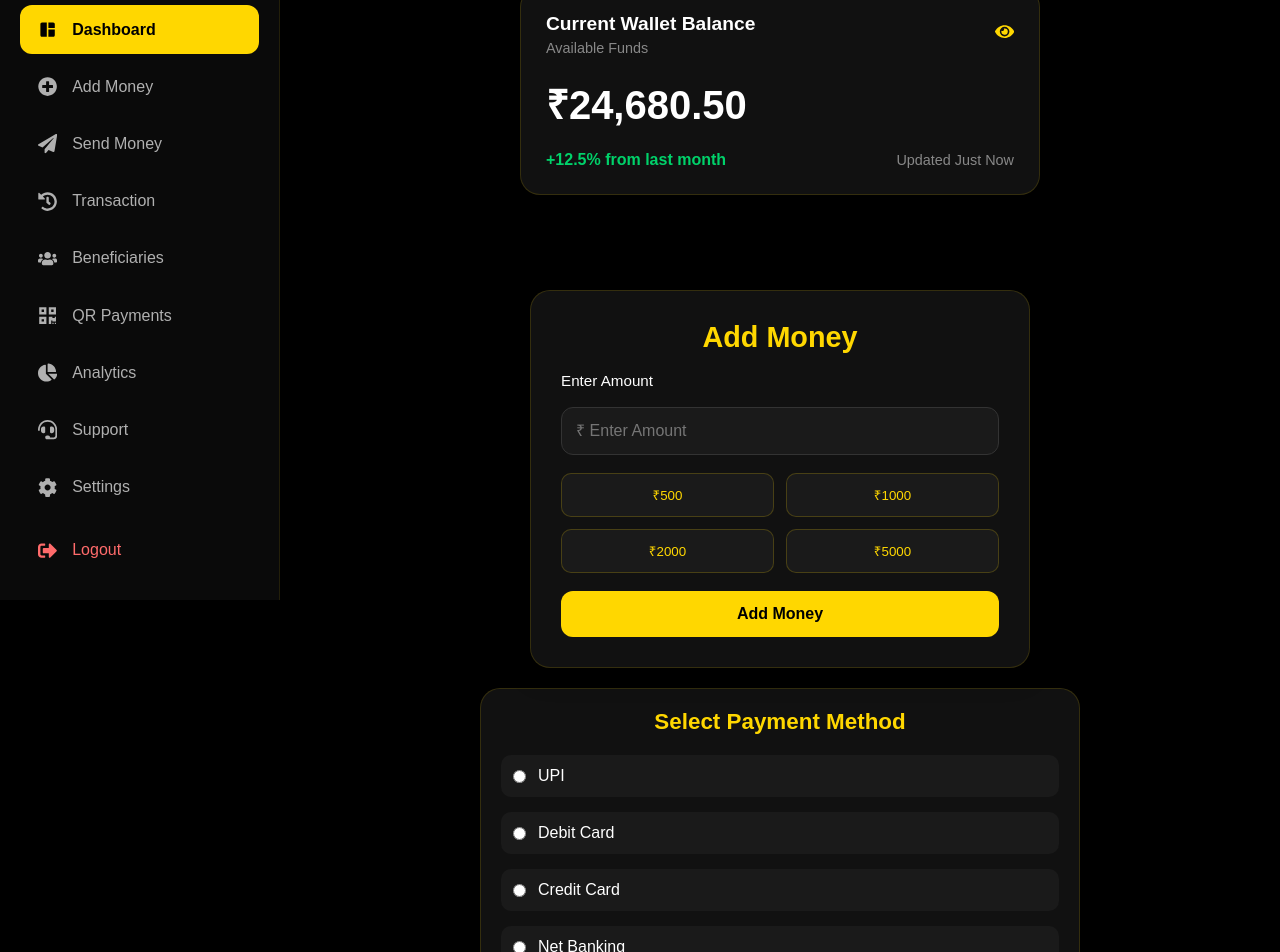
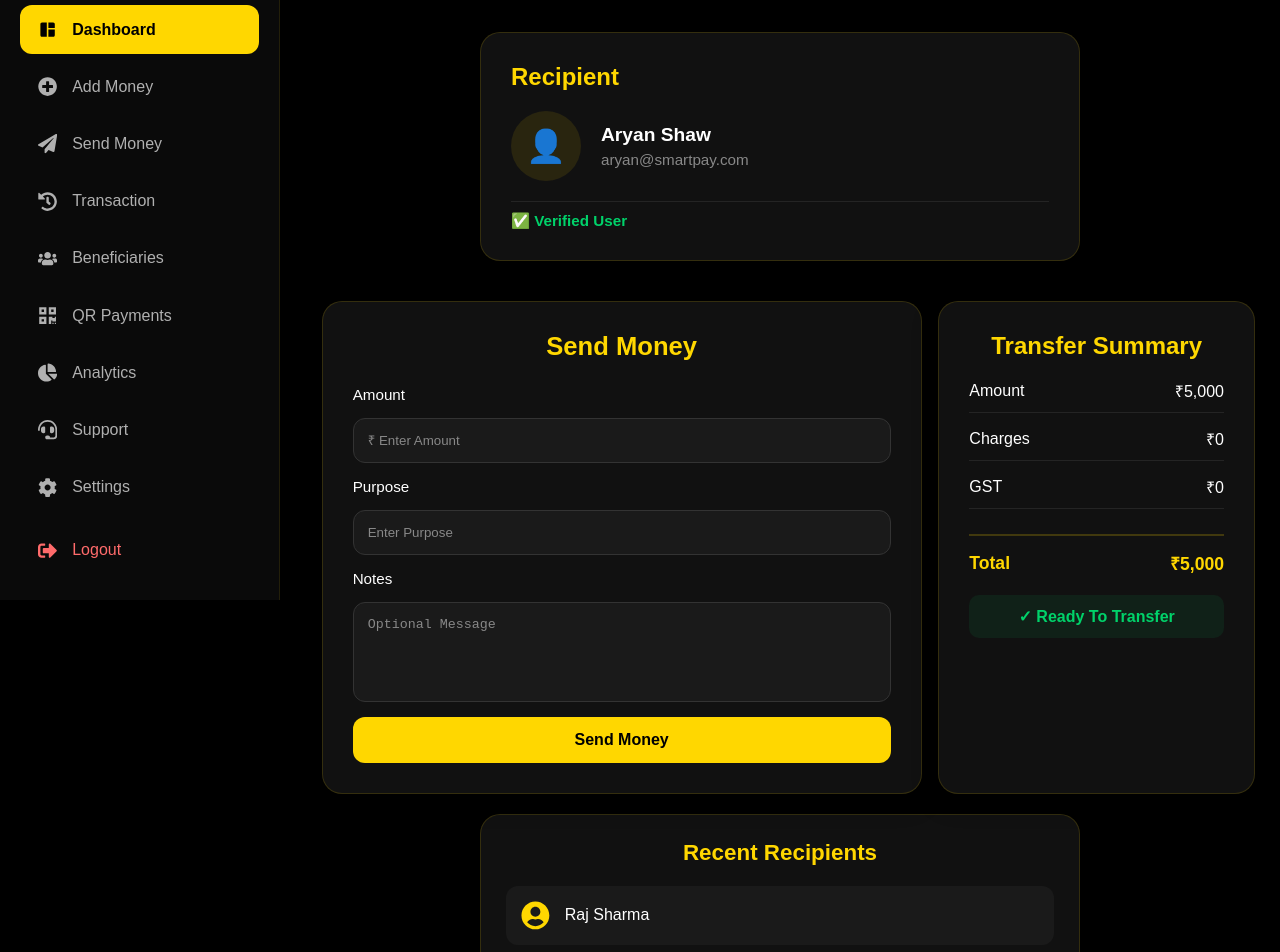
Before and after one commit to AryanShaw26/SmartPay, a React app in the folder frontend/: page / in a window 1280 px wide. Shown: the part 200-1152 px from the top of the page. Built offline with nearby package versions, Linux system fonts and the light colour scheme; the HTML template or start-up script is replaced by a standard one.

Commit message:
Send Money page created along with its required components like RecentRecipients, RecipientCard,SendMoneyForm and TransferSummary

```diff
--- a/frontend/src/App.jsx
+++ b/frontend/src/App.jsx
@@ -1,10 +1,11 @@
 // import AppRoutes from "./routes/AppRoutes";
 
 import AddMoney from "./pages/AddMoney/AddMoney";
+import SendMoney from "./pages/SendMoney/SendMoney";
 
 function App() {
   // return <AppRoutes />;
-  return <AddMoney></AddMoney>
+  return <SendMoney></SendMoney>
 }
 
 export default App;
--- /dev/null
+++ b/frontend/src/components/SendMoney/RecentRecipients/RecentRecipients.css
@@ -0,0 +1,79 @@
+.recent-recipients {
+    background: #111;
+
+    border: 1px solid rgba(255, 215, 0, 0.15);
+
+    border-radius: 20px;
+
+    padding: 25px;
+
+    width: 100%;
+
+    max-width: 600px;
+
+    margin: 20px auto;
+
+    box-shadow: 0 8px 25px rgba(0, 0, 0, 0.4);
+}
+
+/* Header */
+
+.recipients-header {
+    margin-bottom: 20px;
+}
+
+.recipients-header h2 {
+    color: #FFD700;
+
+    text-align: center;
+
+    font-size: 1.4rem;
+}
+
+/* List */
+
+.recipients-list {
+    display: flex;
+
+    flex-direction: column;
+
+    gap: 15px;
+}
+
+/* Recipient Item */
+
+.recipient-item {
+    display: flex;
+
+    align-items: center;
+
+    gap: 15px;
+
+    background: #1a1a1a;
+
+    padding: 15px;
+
+    border-radius: 12px;
+
+    color: white;
+
+    cursor: pointer;
+
+    transition: 0.3s;
+}
+
+.recipient-item:hover {
+    background: rgba(255, 215, 0, 0.08);
+}
+
+.recipient-item svg {
+    color: #FFD700;
+
+    font-size: 1.8rem;
+}
+
+.recipient-item span {
+    font-size: 1rem;
+
+    font-weight: 500;
+}
--- /dev/null
+++ b/frontend/src/components/SendMoney/RecentRecipients/RecentRecipients.jsx
@@ -0,0 +1,40 @@
+import "./RecentRecipients.css";
+import { FaUserCircle } from "react-icons/fa";
+
+function RecentRecipients() {
+  return (
+    <div className="recent-recipients">
+
+      <div className="recipients-header">
+        <h2>Recent Recipients</h2>
+      </div>
+
+      <div className="recipients-list">
+
+        <div className="recipient-item">
+          <FaUserCircle />
+          <span>Raj Sharma</span>
+        </div>
+
+        <div className="recipient-item">
+          <FaUserCircle />
+          <span>Aman Gupta</span>
+        </div>
+
+        <div className="recipient-item">
+          <FaUserCircle />
+          <span>Priya Singh</span>
+        </div>
+
+        <div className="recipient-item">
+          <FaUserCircle />
+          <span>Rohit Das</span>
+        </div>
+
+      </div>
+
+    </div>
+  );
+}
+
+export default RecentRecipients;
--- /dev/null
+++ b/frontend/src/components/SendMoney/RecipientCard/RecipientCard.css
@@ -0,0 +1,95 @@
+.recipient-card {
+    background: #111;
+
+    border: 1px solid rgba(255, 215, 0, 0.15);
+
+    padding: 30px;
+
+    border-radius: 20px;
+
+    box-shadow: 0 8px 25px rgba(0, 0, 0, 0.4);
+
+    width: 100%;
+
+    max-width: 600px;
+
+    margin: 20px auto;
+}
+
+/* Header */
+
+.recipient-header {
+    margin-bottom: 20px;
+}
+
+.recipient-header h2 {
+    color: #FFD700;
+
+    font-size: 1.5rem;
+
+    font-weight: 600;
+}
+
+/* User Info Section */
+
+.recipient-info {
+    display: flex;
+
+    align-items: center;
+
+    gap: 20px;
+
+    margin-bottom: 20px;
+}
+
+/* Avatar */
+
+.recipient-avatar {
+    width: 70px;
+
+    height: 70px;
+
+    border-radius: 50%;
+
+    background: rgba(255, 215, 0, 0.1);
+
+    color: #FFD700;
+
+    display: flex;
+
+    justify-content: center;
+
+    align-items: center;
+
+    font-size: 2rem;
+}
+
+/* User Details */
+
+.recipient-details h3 {
+    color: white;
+
+    margin-bottom: 5px;
+
+    font-size: 1.2rem;
+}
+
+.recipient-details p {
+    color: #888;
+
+    font-size: 0.95rem;
+}
+
+/* Status */
+
+.recipient-status {
+    color: #00d26a;
+
+    font-weight: 600;
+
+    font-size: 0.95rem;
+
+    padding-top: 10px;
+
+    border-top: 1px solid rgba(255,255,255,0.08);
+}
--- /dev/null
+++ b/frontend/src/components/SendMoney/RecipientCard/RecipientCard.jsx
@@ -0,0 +1,32 @@
+import "./RecipientCard.css";
+
+function RecipientCard() {
+  return (
+    <div className="recipient-card">
+
+      <div className="recipient-header">
+        <h2>Recipient</h2>
+      </div>
+
+      <div className="recipient-info">
+
+        <div className="recipient-avatar">
+          👤
+        </div>
+
+        <div className="recipient-details">
+          <h3>Aryan Shaw</h3>
+          <p>aryan@smartpay.com</p>
+        </div>
+
+      </div>
+
+      <div className="recipient-status">
+        ✅ Verified User
+      </div>
+
+    </div>
+  );
+}
+
+export default RecipientCard;
--- /dev/null
+++ b/frontend/src/components/SendMoney/SendMoneyForm/SendMoneyForm.css
@@ -0,0 +1,128 @@
+.send-money-form {
+    background: #111;
+
+    border: 1px solid rgba(255, 215, 0, 0.15);
+
+    border-radius: 20px;
+
+    padding: 30px;
+
+    width: 100%;
+
+    max-width: 600px;
+
+    margin: 0 auto;
+
+    display: flex;
+
+    flex-direction: column;
+
+    gap: 15px;
+
+    box-shadow: 0 8px 25px rgba(0, 0, 0, 0.4);
+}
+
+/* Heading */
+
+.send-money-form h2 {
+    color: #FFD700;
+
+    text-align: center;
+
+    font-size: 1.6rem;
+
+    margin-bottom: 10px;
+}
+
+/* Labels */
+
+.send-money-form label {
+    color: white;
+
+    font-size: 0.95rem;
+
+    font-weight: 500;
+}
+
+/* Inputs */
+
+.send-money-form input,
+.send-money-form textarea {
+    width: 100%;
+
+    padding: 14px;
+
+    border: 1px solid #333;
+
+    border-radius: 12px;
+
+    background: #1a1a1a;
+
+    color: white;
+
+    outline: none;
+
+    transition: 0.3s;
+}
+
+/* Focus */
+
+.send-money-form input:focus,
+.send-money-form textarea:focus {
+    border-color: #FFD700;
+}
+
+/* Textarea */
+
+.send-money-form textarea {
+    min-height: 100px;
+
+    resize: none;
+}
+
+/* Button */
+
+.send-money-form button {
+    background: #FFD700;
+
+    color: black;
+
+    border: none;
+
+    padding: 14px;
+
+    border-radius: 12px;
+
+    font-size: 1rem;
+
+    font-weight: 700;
+
+    cursor: pointer;
+
+    transition: 0.3s;
+}
+
+/* Hover */
+
+.send-money-form button:hover {
+    transform: translateY(-2px);
+
+    box-shadow: 0 0 15px rgba(255, 215, 0, 0.4);
+}
+
+/* Placeholder */
+
+.send-money-form input::placeholder,
+.send-money-form textarea::placeholder {
+    color: #888;
+}
+
+/* Mobile */
+
+@media (max-width: 768px) {
+
+    .send-money-form {
+        max-width: 100%;
+    }
+
+}
--- /dev/null
+++ b/frontend/src/components/SendMoney/SendMoneyForm/SendMoneyForm.jsx
@@ -0,0 +1,24 @@
+import "./SendMoneyForm.css";
+function SendMoneyForm() {
+  return (
+    <div className="send-money-form">
+      <h2>Send Money</h2>
+
+      <label>Amount</label>
+
+      <input type="number" placeholder="₹ Enter Amount" />
+
+      <label>Purpose</label>
+
+      <input type="text" placeholder="Enter Purpose" />
+
+      <label>Notes</label>
+
+      <textarea placeholder="Optional Message" />
+
+      <button>Send Money</button>
+    </div>
+  );
+}
+
+export default SendMoneyForm;
--- /dev/null
+++ b/frontend/src/components/SendMoney/TransferSummary/TransferSummary.css
@@ -0,0 +1,115 @@
+.transfer-summary {
+    background: #111;
+
+    border: 1px solid rgba(255, 215, 0, 0.15);
+
+    border-radius: 20px;
+
+    padding: 30px;
+
+    width: 100%;
+
+    max-width: 400px;
+
+    box-shadow: 0 8px 25px rgba(0, 0, 0, 0.4);
+}
+
+/* Header */
+
+.summary-header {
+    margin-bottom: 20px;
+}
+
+.summary-header h2 {
+    color: #FFD700;
+
+    text-align: center;
+
+    font-size: 1.5rem;
+
+    font-weight: 600;
+}
+
+/* Content */
+
+.summary-content {
+    display: flex;
+
+    flex-direction: column;
+
+    gap: 15px;
+}
+
+/* Individual Rows */
+
+.summary-item {
+    display: flex;
+
+    justify-content: space-between;
+
+    align-items: center;
+
+    color: white;
+
+    padding-bottom: 10px;
+
+    border-bottom: 1px solid rgba(255,255,255,0.08);
+}
+
+/* Total Row */
+
+.summary-total {
+    display: flex;
+
+    justify-content: space-between;
+
+    align-items: center;
+
+    margin-top: 10px;
+
+    padding-top: 15px;
+
+    border-top: 2px solid rgba(255,215,0,0.2);
+
+    color: #FFD700;
+
+    font-size: 1.1rem;
+
+    font-weight: 700;
+}
+
+/* Status */
+
+.transfer-status {
+    margin-top: 20px;
+
+    text-align: center;
+
+    color: #00d26a;
+
+    font-weight: 600;
+
+    padding: 12px;
+
+    background: rgba(0, 210, 106, 0.08);
+
+    border-radius: 10px;
+}
+
+/* Hover Effect */
+
+.transfer-summary:hover {
+    transform: translateY(-2px);
+
+    transition: 0.3s;
+}
+
+/* Mobile */
+
+@media (max-width: 768px) {
+
+    .transfer-summary {
+        max-width: 100%;
+    }
+
+}
--- /dev/null
+++ b/frontend/src/components/SendMoney/TransferSummary/TransferSummary.jsx
@@ -0,0 +1,42 @@
+import "./TransferSummary.css"
+function TransferSummary() {
+  return (
+    <div className="transfer-summary">
+
+      <div className="summary-header">
+        <h2>Transfer Summary</h2>
+      </div>
+
+      <div className="summary-content">
+
+        <div className="summary-item">
+          <span>Amount</span>
+          <span>₹5,000</span>
+        </div>
+
+        <div className="summary-item">
+          <span>Charges</span>
+          <span>₹0</span>
+        </div>
+
+        <div className="summary-item">
+          <span>GST</span>
+          <span>₹0</span>
+        </div>
+
+        <div className="summary-total">
+          <span>Total</span>
+          <span>₹5,000</span>
+        </div>
+
+      </div>
+
+      <div className="transfer-status">
+        ✓ Ready To Transfer
+      </div>
+
+    </div>
+  );
+}
+
+export default TransferSummary;
--- /dev/null
+++ b/frontend/src/pages/SendMoney/SendMoney.css
@@ -0,0 +1,29 @@
+.sendmoney-layout{
+    display: flex;
+
+  min-height: 100vh;
+
+  background: #000;
+}
+.sendmoney-main{
+    flex: 1;
+
+  margin-left: 280px;
+  padding:25px;
+}
+.recipient-content {
+    display: flex;
+
+    flex-direction: column;
+
+    gap: 20px;
+
+    padding-top: 25px;
+}
+.sendmoney-row {
+    display: grid;
+
+    grid-template-columns: 2fr 1fr;
+
+    margin-top: 20px;
+}
--- /dev/null
+++ b/frontend/src/pages/SendMoney/SendMoney.jsx
@@ -0,0 +1,31 @@
+import Sidebar from "../Dashboard/Sidebar/Sidebar";
+import Header from "../Dashboard/Header/Header";
+import RecipientCard from "../../components/SendMoney/RecipientCard/RecipientCard";
+import SendMoneyForm from "../../components/SendMoney/SendMoneyForm/SendMoneyForm";
+import "./SendMoney.css";
+import TransferSummary from "../../components/SendMoney/TransferSummary/TransferSummary";
+import RecentRecipients from "../../components/SendMoney/RecentRecipients/RecentRecipients";
+function SendMoney() {
+  return (
+    <div className="sendmoney-layout">
+      <Sidebar />
+
+      <div className="sendmoney-main">
+        <Header />
+
+        <div className="recipient-content">
+          <RecipientCard />
+        </div>
+        <div className="sendmoney-form-content">
+          <div className="sendmoney-row">
+            <SendMoneyForm></SendMoneyForm>
+            <TransferSummary></TransferSummary>
+          </div>
+        </div>
+        <RecentRecipients></RecentRecipients>
+      </div>
+    </div>
+  );
+}
+
+export default SendMoney;
```
